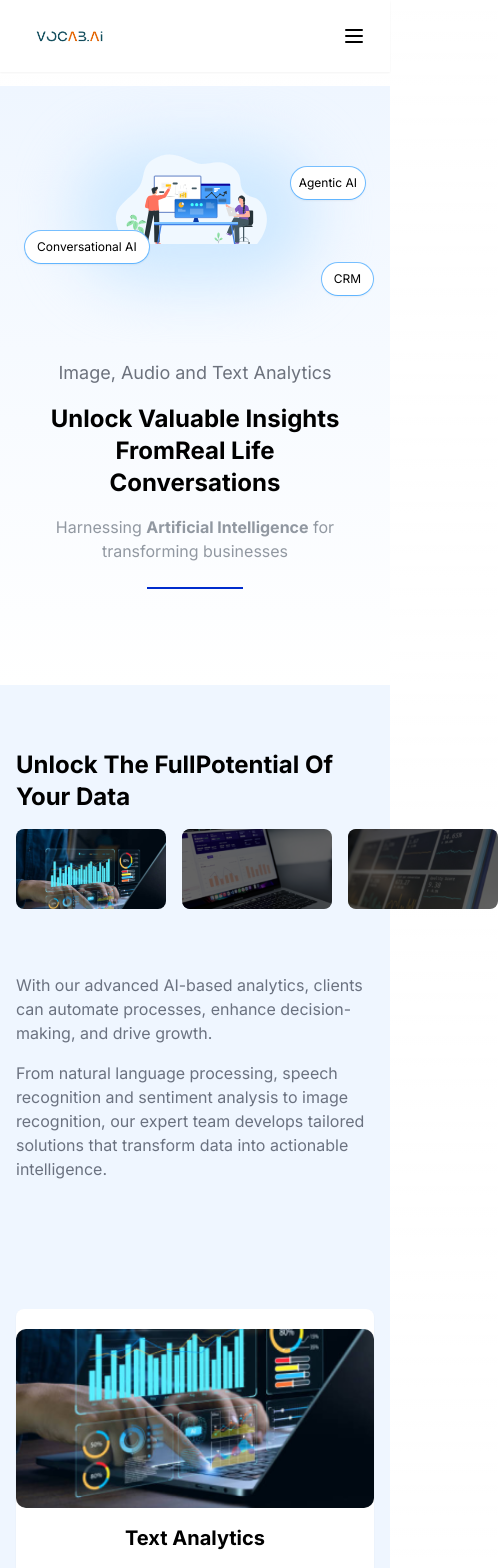
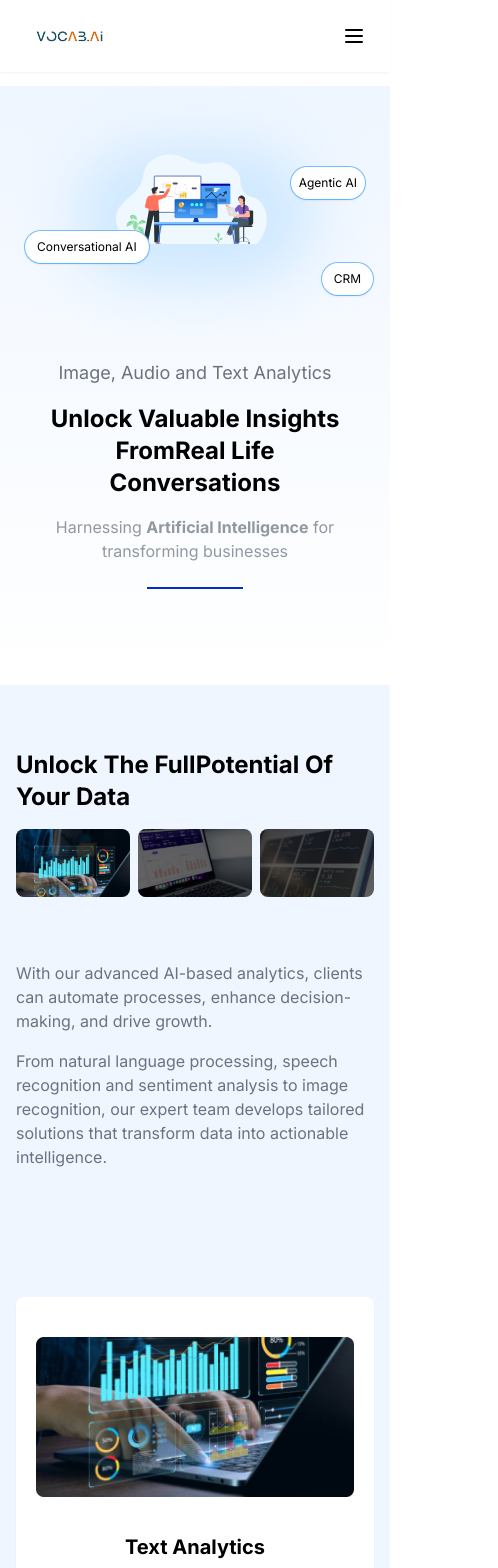
Before and after one commit to PjVineeth/vocab-website, a Next.js app: page / in a window 390 px wide. Shown: the top 1568 px of the page, 498 px wide, since content can reach past the window. Built offline with nearby package versions, Linux system fonts and the light colour scheme.

Commit message:
Added responsiveness for the updated elements

```diff
--- a/app/page.tsx
+++ b/app/page.tsx
@@ -247,28 +247,34 @@ export default function Home() {
                   <br className="hidden md:block" />
                   Potential Of Your Data
                 </h2>
-                <div className="flex gap-4">
+                <div className="flex flex-row gap-2 w-full">
+                  <div className="flex-1">
                     <Image
                       src="/d1.svg"
                       alt="Data Visualization 1"
-                    width={200}
-                    height={120}
-                    className="rounded-lg w-full max-w-[200px] transition-transform duration-300 hover:scale-110"
+                      width={400}
+                      height={240}
+                      className="rounded-lg w-full h-auto aspect-[5/3] object-cover transition-transform duration-300 hover:scale-105"
                     />
+                  </div>
+                  <div className="flex-1">
                     <Image
                       src="/d2.svg"
                       alt="Data Visualization 2"
-                    width={200}
-                    height={120}
-                    className="rounded-lg w-full max-w-[200px] transition-transform duration-300 hover:scale-110"
+                      width={400}
+                      height={240}
+                      className="rounded-lg w-full h-auto aspect-[5/3] object-cover transition-transform duration-300 hover:scale-105"
                     />
+                  </div>
+                  <div className="flex-1">
                     <Image
                       src="/d3.svg"
                       alt="Data Visualization 3"
-                    width={200}
-                    height={120}
-                    className="rounded-lg w-full max-w-[200px] transition-transform duration-300 hover:scale-110"
+                      width={400}
+                      height={240}
+                      className="rounded-lg w-full h-auto aspect-[5/3] object-cover transition-transform duration-300 hover:scale-105"
                     />
+                  </div>
                 </div>
               </div>
               <div className="mt-8 md:mt-0">
@@ -291,13 +297,12 @@ export default function Home() {
             <div className="grid grid-cols-1 md:grid-cols-2 lg:grid-cols-3 gap-6">
               {/* Text Analytics */}
               <div className="bg-white rounded-lg overflow-hidden shadow-sm transition-shadow duration-300 hover:shadow-lg">
-                <div className="h-50 flex items-center justify-center mt-5">
+                <div className="h-50 flex items-center justify-center mt-5 p-5">
                   <Image
                     src="/textanalytics.png"
                     alt="Text Analytics"
                     width={400}
                     height={120}
-                    className="rounded-[10px] object-cover w-full max-w-[400px]"
                   />
                 </div>
                 <div className="p-4 md:p-6">
@@ -312,7 +317,7 @@ export default function Home() {
 
               {/* Audio Analytics */}
               <div className="bg-white rounded-lg overflow-hidden shadow-sm transition-shadow duration-300 hover:shadow-lg">
-                <div className="h-50 flex items-center justify-center mt-5">
+                <div className="h-50 flex items-center justify-center mt-5 p-5">
                   <Image
                     src="/audioanalytics.png"
                     alt="Audio Analytics"
@@ -333,7 +338,7 @@ export default function Home() {
 
               {/* Image Analytics */}
               <div className="bg-white rounded-lg overflow-hidden shadow-sm transition-shadow duration-300 hover:shadow-lg">
-                <div className="h-50 flex items-center justify-center mt-5">
+                <div className="h-50 flex items-center justify-center mt-5 p-5">
                   <Image
                     src="/imageanalytics.png"
                     alt="Image Analytics"
```
Lines whose indentation alone changed are shown as unchanged.
